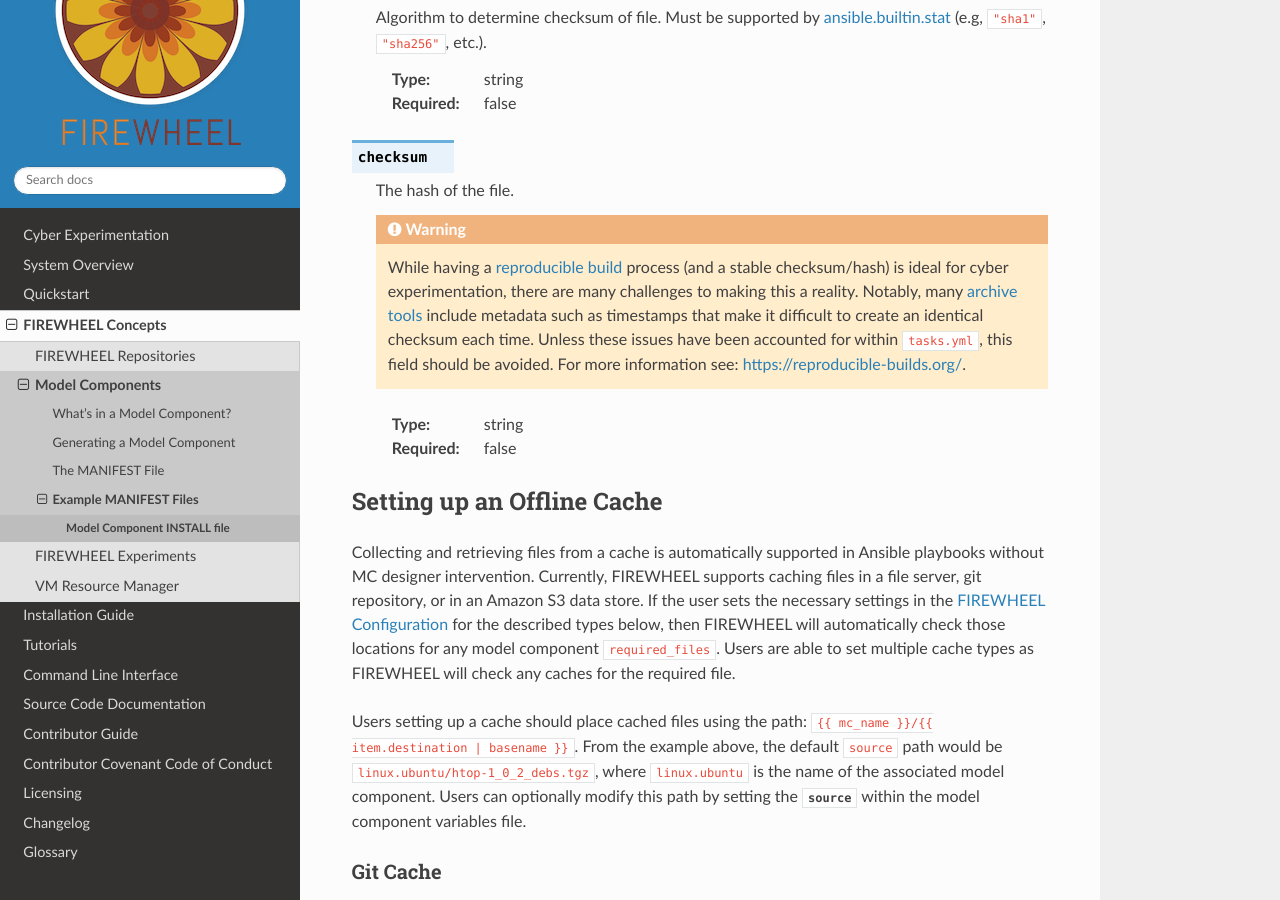
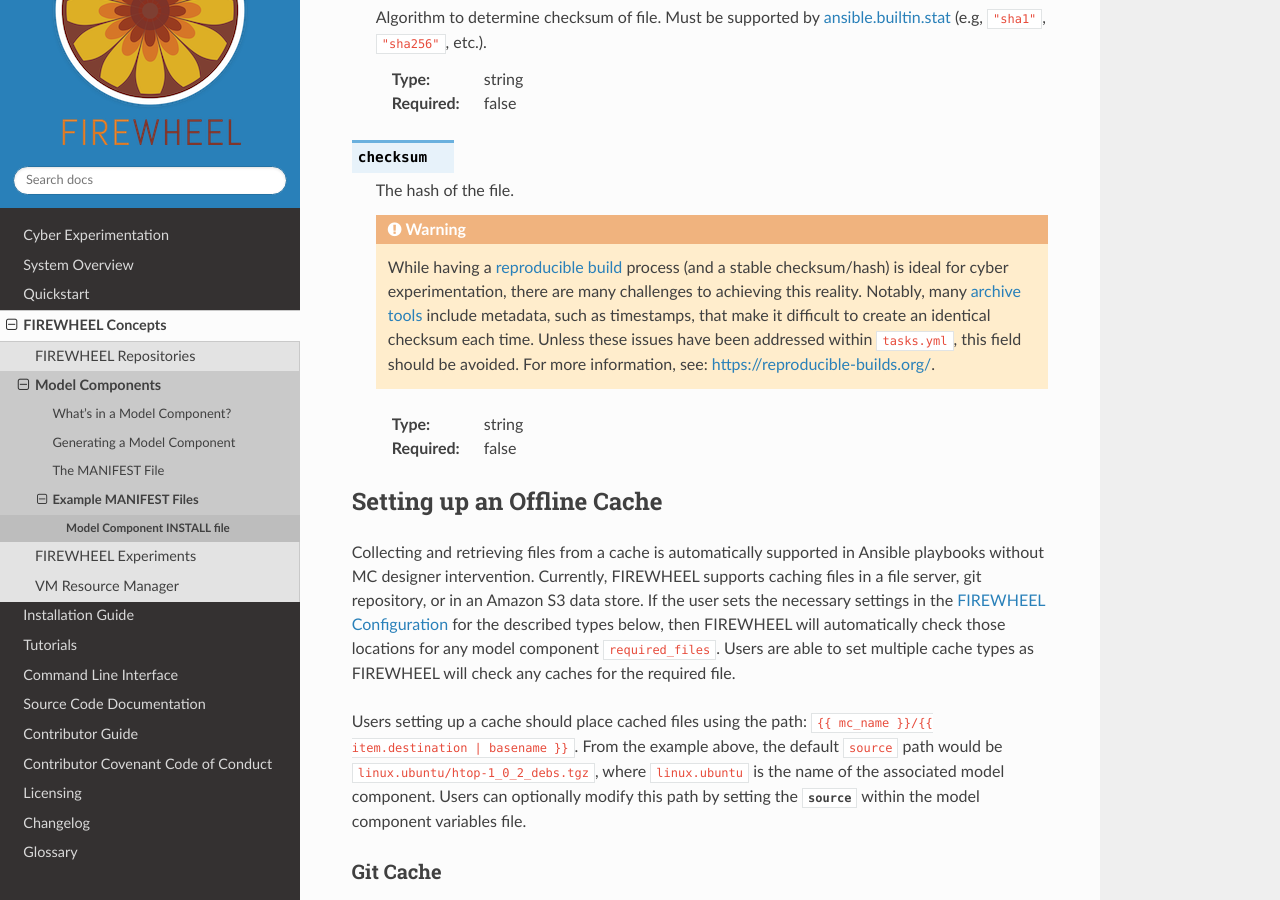
Before and after one commit to sdelliot/firewheel, a Sphinx documentation site: the page built from docs/source/model_component/mc_install.rst, in a window 1280 px wide and 900 px high, scrolled down 3273 px. Built offline with Sphinx 7.4.7 and the Read the Docs theme 3.1.0, drawn with Linux system fonts in a browser that asks for light colours; pages that are not in the unit, such as notebooks, are missing from menus; the version number could not be read and is left out.

Commit message:
Better word-flow

```diff
--- a/docs/source/model_component/mc_install.rst
+++ b/docs/source/model_component/mc_install.rst
@@ -152,7 +152,7 @@
 
     .. warning::
 
-      While having a `reproducible build <https://reproducible-builds.org/>`_ process (and a stable checksum/hash) is ideal for cyber experimentation, there are many challenges to making this a reality. Notably, many `archive tools <https://reproducible-builds.org/docs/archives/>`_ include metadata such as timestamps that make it difficult to create an identical checksum each time. Unless these issues have been accounted for within ``tasks.yml``, this field should be avoided. For more information see: https://reproducible-builds.org/.
+      While having a `reproducible build <https://reproducible-builds.org/>`_ process (and a stable checksum/hash) is ideal for cyber experimentation, there are many challenges to achieving this reality. Notably, many `archive tools <https://reproducible-builds.org/docs/archives/>`_ include metadata, such as timestamps, that make it difficult to create an identical checksum each time. Unless these issues have been addressed within ``tasks.yml``, this field should be avoided. For more information, see: https://reproducible-builds.org/.
 
     :type: string
     :required: false
```
